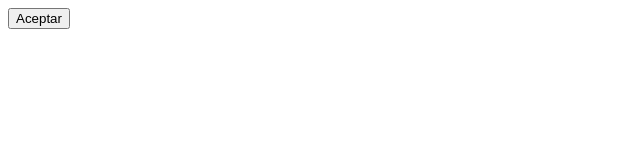
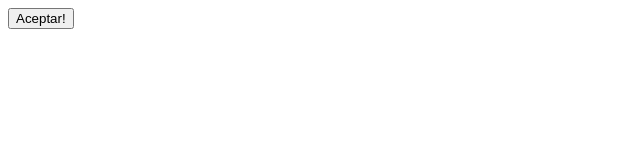
Before and after one commit to neyserht/ajaxConGet, a plain HTML site: page index.html in a window 1280 px wide. Shown: the full height of the page, 0-640 px from the left. Drawn offline with Linux system fonts and the light colour scheme.

Commit message:
Prueba d ecambios en Ajax

```diff
--- a/index.html
+++ b/index.html
@@ -8,7 +8,7 @@
     <script src="js/motor.js"></script>
 </head>
 <body>
-    <button id="b1">Aceptar</button>
+    <button id="b1">Aceptar!</button>
     <div id="d1"></div>
 
 </body>
--- a/js/motor.js
+++ b/js/motor.js
@@ -14,7 +14,6 @@
     // 2. Envío de la petición al servidor
     ajax1.open('GET','servidor.php', true);
     ajax1.send();
-
 
 }
 
```
